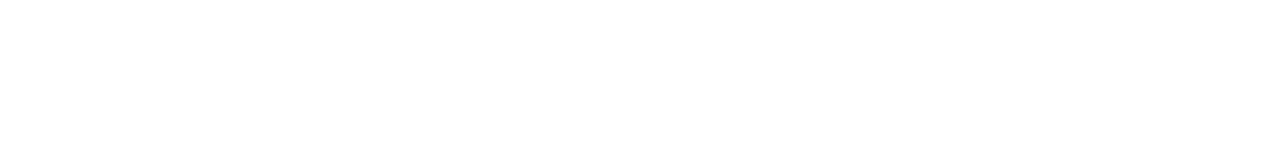
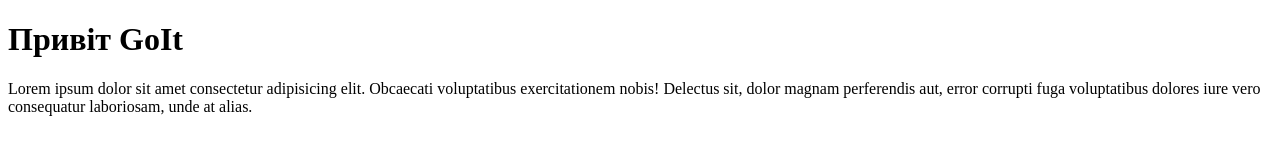
Before and after one commit to achumachenko/DemoLesson, a plain HTML site: page index.html in a window 1280 px wide. Drawn offline with Linux system fonts and the light colour scheme.

Commit message:
chang text

```diff
--- a/index.html
+++ b/index.html
@@ -7,6 +7,12 @@
     <title>Document</title>
 </head>
 <body>
+    <div>
+        <h1>Привіт GoIt</h1>
+        <p>Lorem ipsum dolor sit amet consectetur adipisicing elit. Obcaecati voluptatibus exercitationem nobis! Delectus sit, dolor magnam perferendis aut, error corrupti fuga voluptatibus dolores iure vero consequatur laboriosam, unde at alias.
+        </p>
+    </div>
+
 
 </body>
 </html>
```
